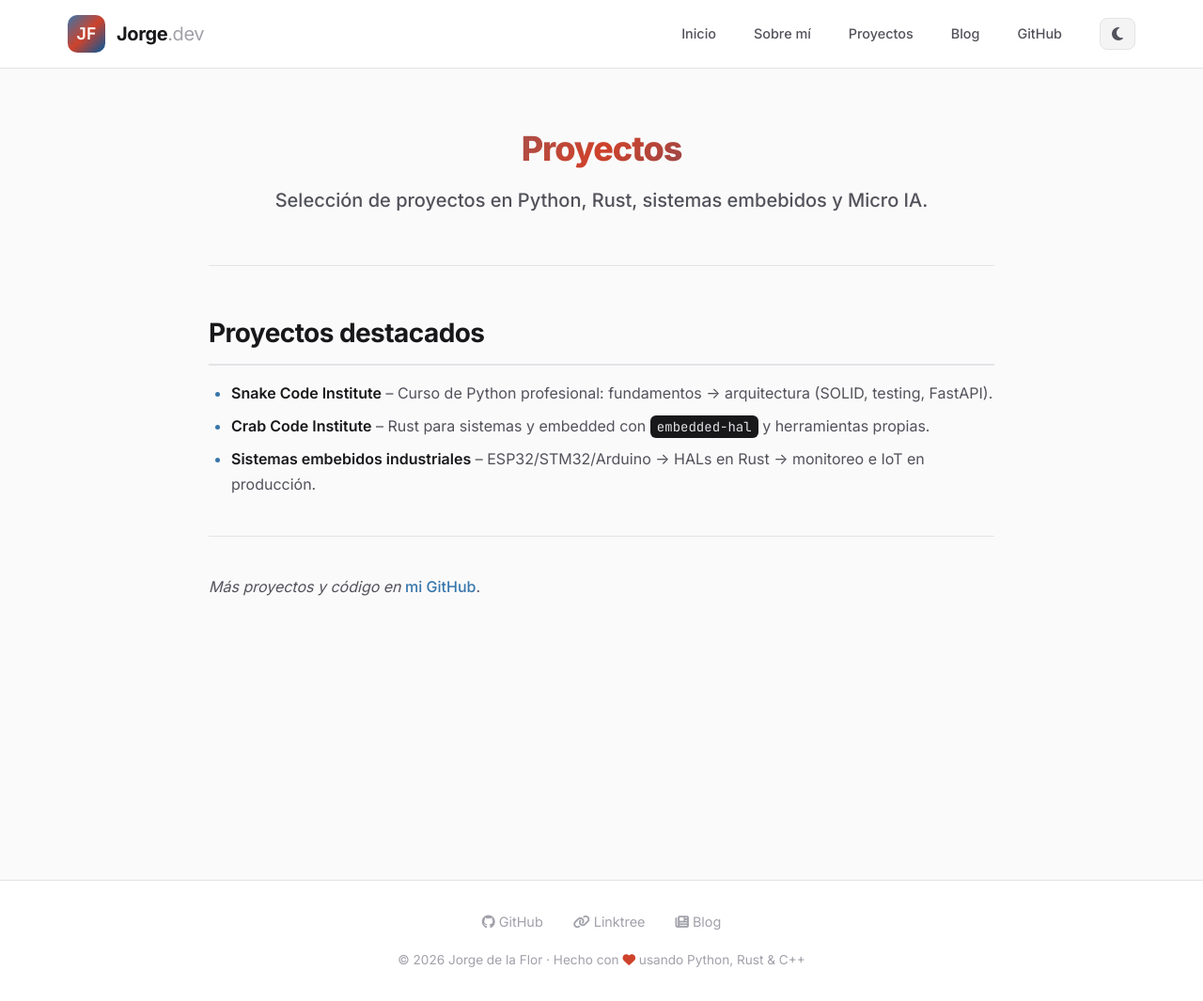
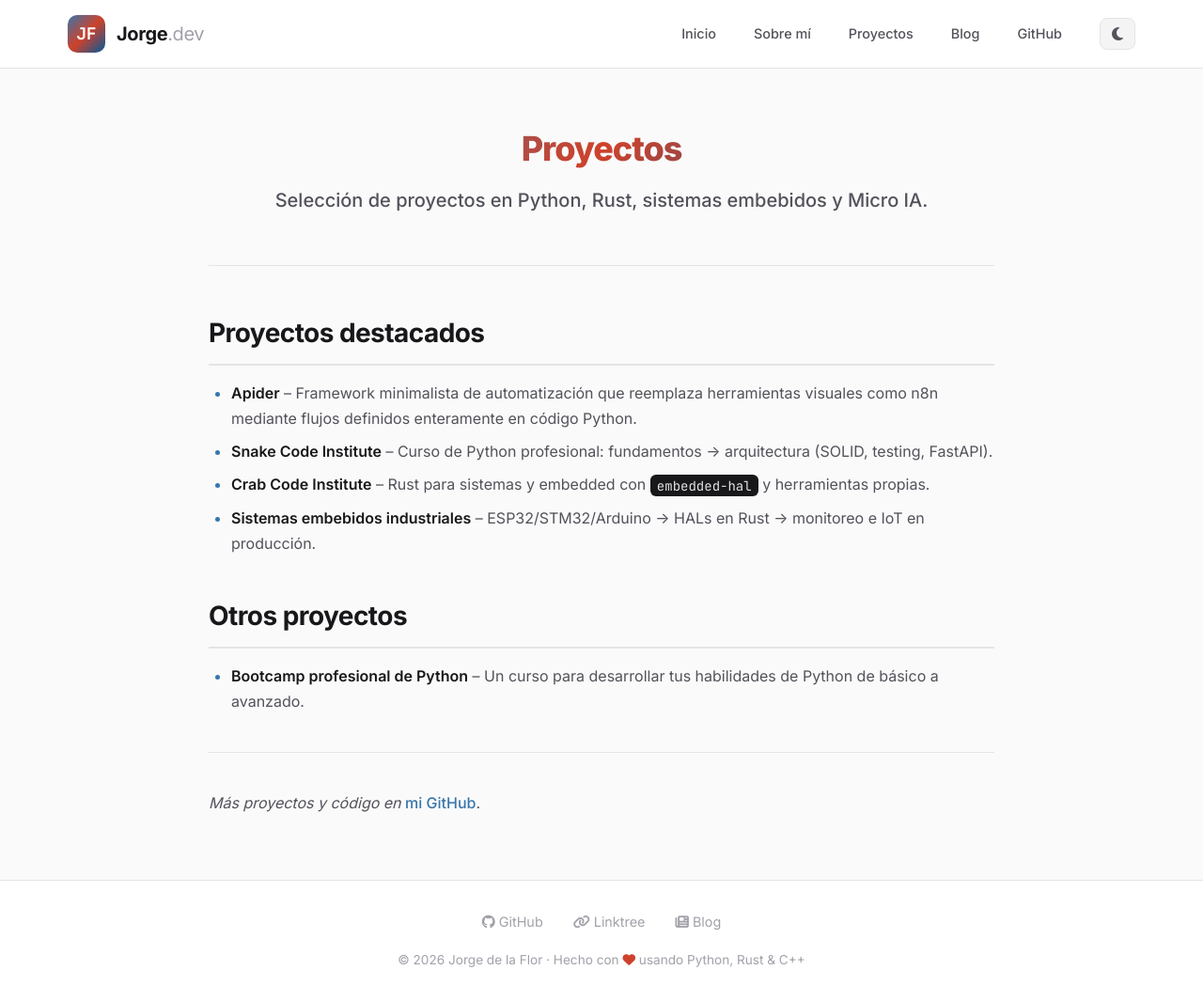
Before and after one commit to Jorge-de-la-Flor/Jorge-de-la-Flor.github.io, a Jekyll site: the page built from md_pages/proyectos/index.md, in a window 1280 px wide and 1065 px high. Shown: the whole window at 94% size. Built offline with Jekyll 4.4.1, drawn with Linux system fonts in a browser that asks for light colours.

Commit message:
update: actualización de index.md de proyectos y se agrego nuevo archivo: apider.md

```diff
--- a/md_pages/proyectos/index.md
+++ b/md_pages/proyectos/index.md
@@ -20,9 +20,14 @@ permalink: md_pages/proyectos/
 
 ## Proyectos destacados
 
-- **Snake Code Institute** – Curso de Python profesional: fundamentos → arquitectura (SOLID, testing, FastAPI).
-- **Crab Code Institute** – Rust para sistemas y embedded con `embedded-hal` y herramientas propias.
+- [**Apider**](/md_pages/proyectos/apider/) – Framework minimalista de automatización que reemplaza herramientas visuales como n8n mediante flujos definidos enteramente en código Python.
+- [**Snake Code Institute**](/md_pages/proyectos/sci/) – Curso de Python profesional: fundamentos → arquitectura (SOLID, testing, FastAPI).
+- [**Crab Code Institute**](/md_pages/proyectos/cci/) – Rust para sistemas y embedded con `embedded-hal` y herramientas propias.
 - **Sistemas embebidos industriales** – ESP32/STM32/Arduino → HALs en Rust → monitoreo e IoT en producción.
+
+## Otros proyectos
+
+- **Bootcamp profesional de Python** – Un curso para desarrollar tus habilidades de Python de básico a avanzado.
 
 ---
 
```
Also changed, not shown: md_pages/proyectos/apider.md (added, +72 -0 lines), assets/images/apider-logo.png (added).
